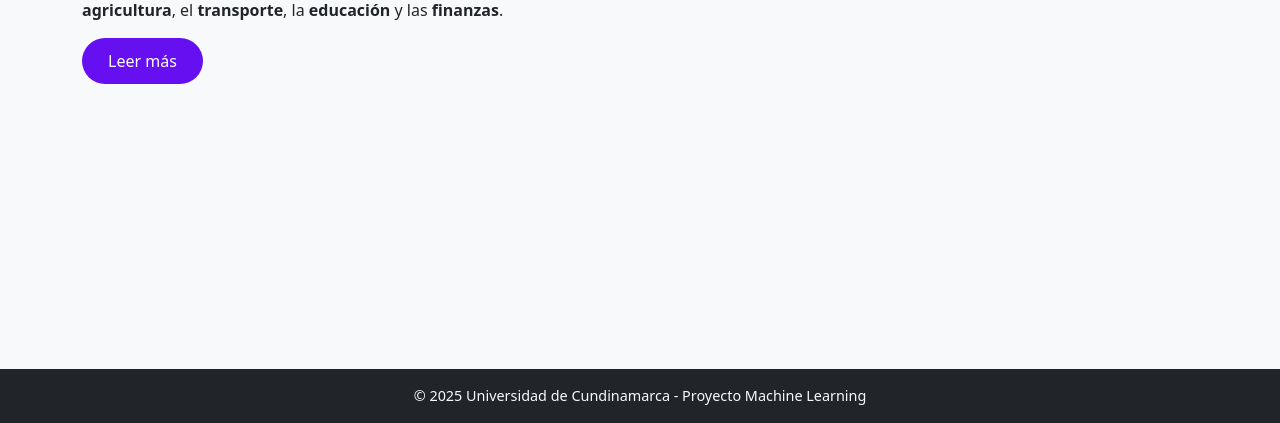
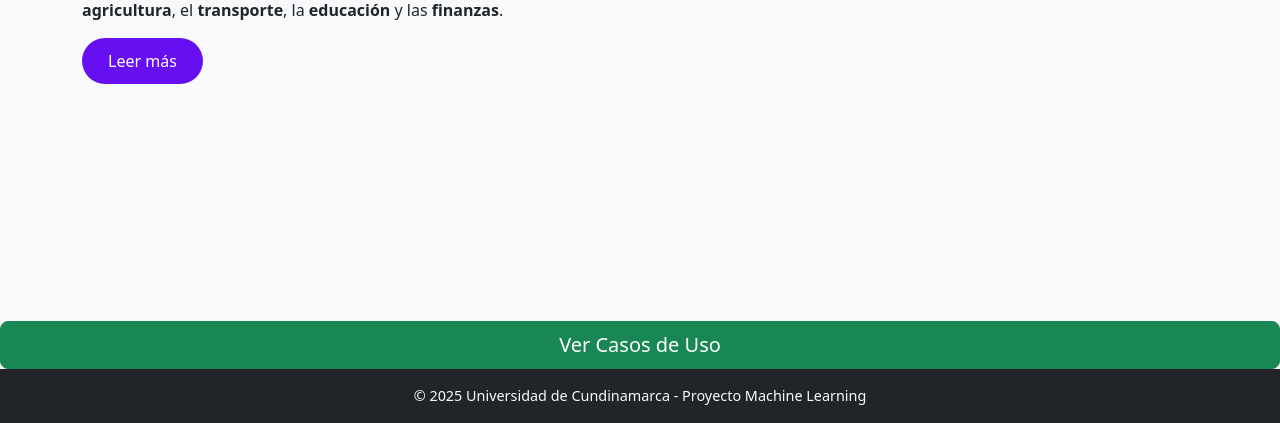
Before and after one commit to Lnbernal/SystemInnovation, a Flask app: page /index in a window 1280 px wide. Shown: the part 377-800 px from the top of the page. Run offline with Flask 3, Linux system fonts and the light colour scheme.

Commit message:
Realicé un botón en el index2 para dirigirse a los casos de uso

```diff
--- a/templates/index2.html
+++ b/templates/index2.html
@@ -64,6 +64,9 @@
     </div>
   </main>
 
+  <!--Bóton-->
+  <a href="/casos" class="btn btn-success btn-lg mt-4">Ver Casos de Uso</a>
+
   <!-- FOOTER -->
   <footer class="footer text-center py-3 mt-auto">
     <p class="mb-0">© 2025 Universidad de Cundinamarca - Proyecto Machine Learning</p>
```
